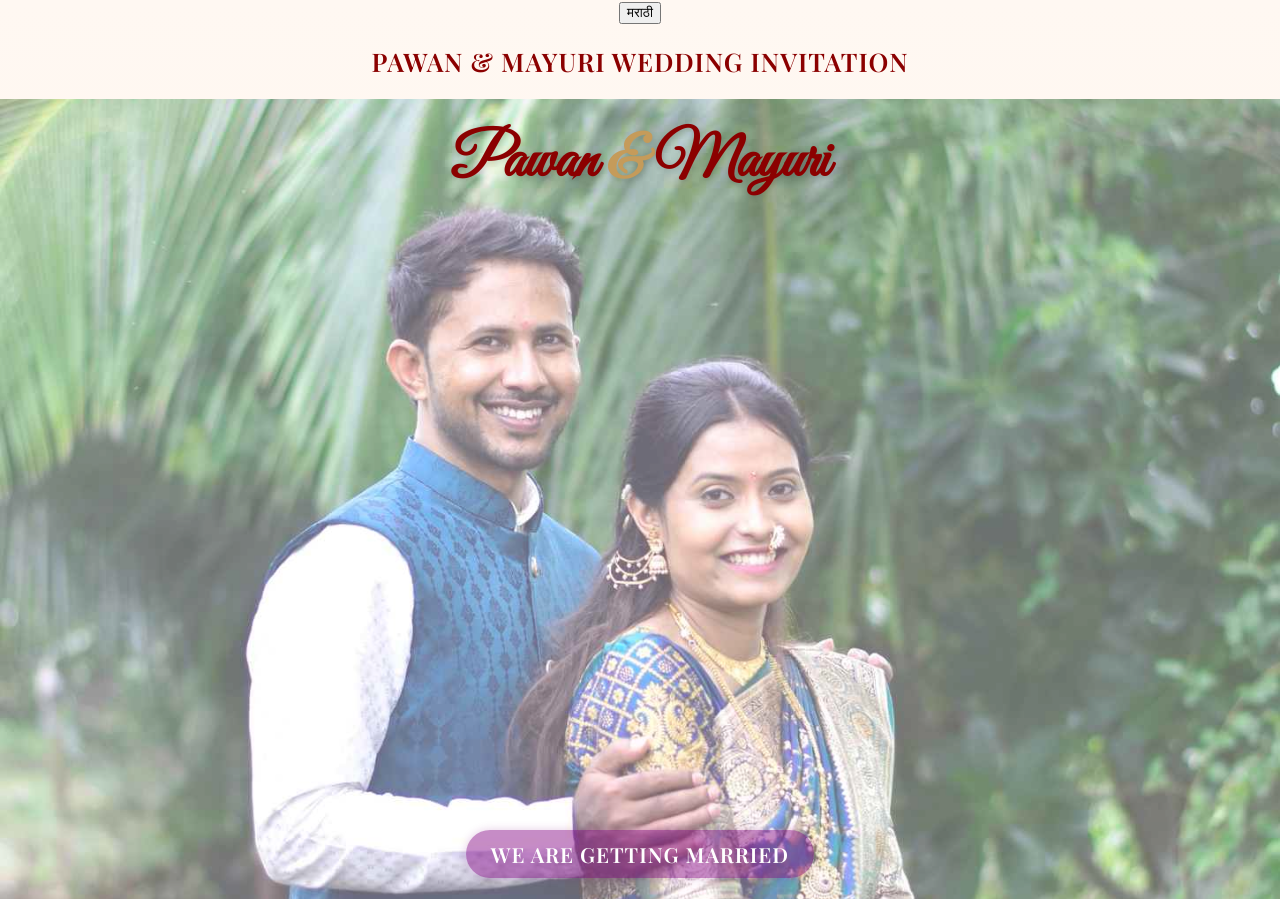
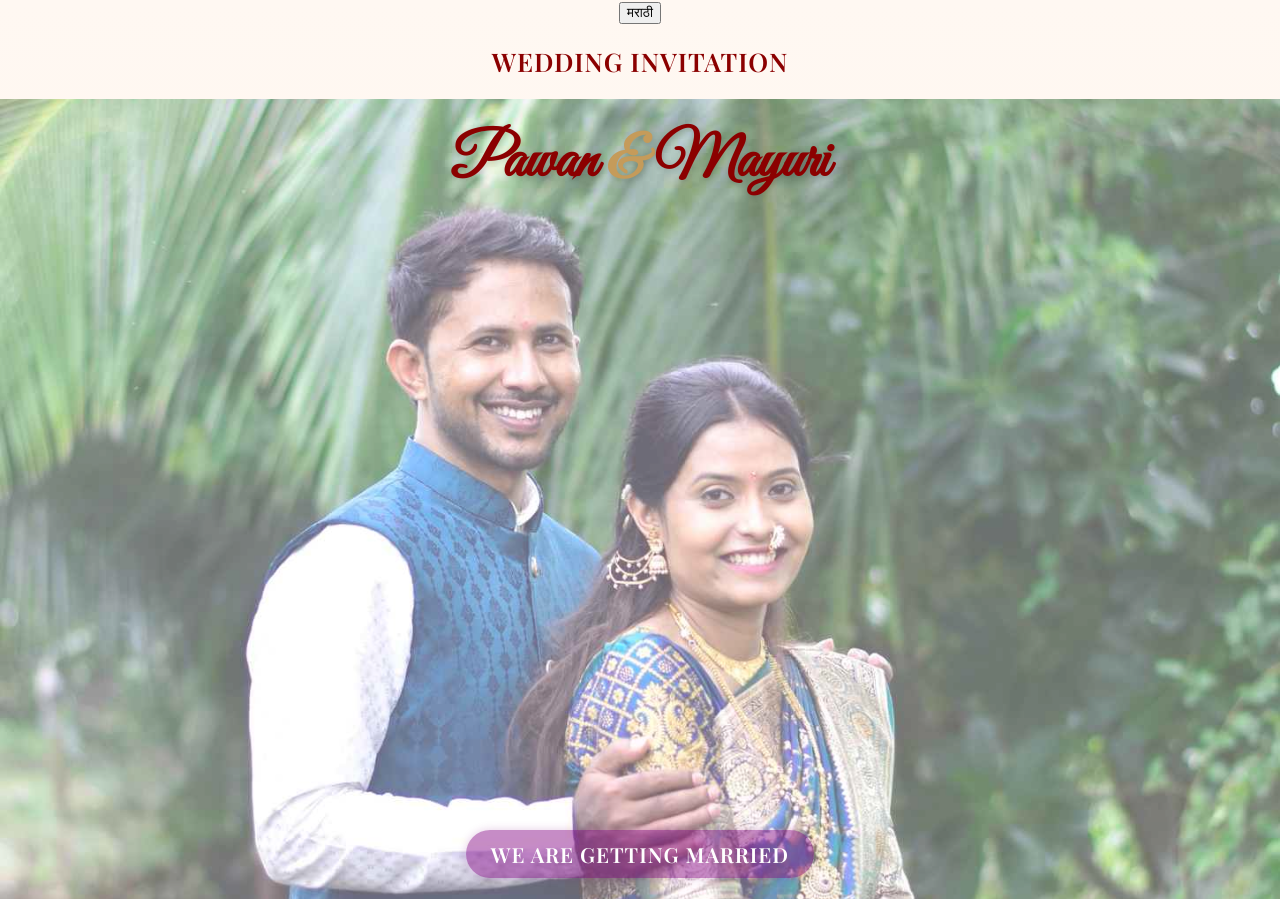
Before and after one commit to Pawan27w/Wedding, a plain HTML site: page index.html in a window 1280 px wide. Shown: the top 899 px of the page. Drawn offline with nearby package versions, Linux system fonts and the light colour scheme.

Commit message:
Update index4.html

```diff
--- a/index.html
+++ b/index.html
@@ -22,7 +22,7 @@
   </div>
 
   <!-- 🌺 Visible Page Title -->
-  <h2 class="page-title">Pawan & Mayuri Wedding Invitation</h2>
+  <h2 class="page-title">Wedding Invitation</h2>
 
   <!-- 🌷 Hero Section -->
   <section class="hero">
```
